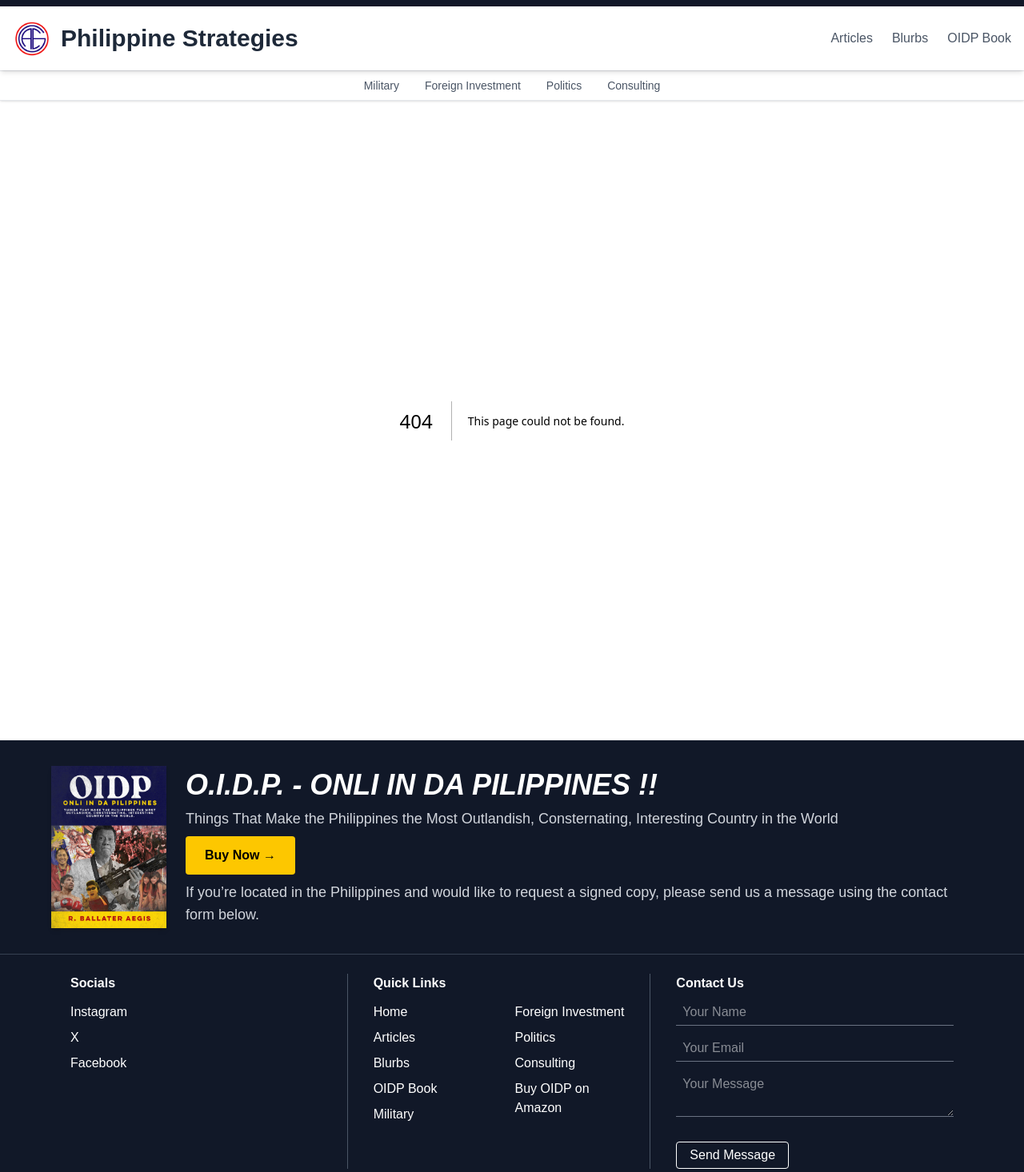
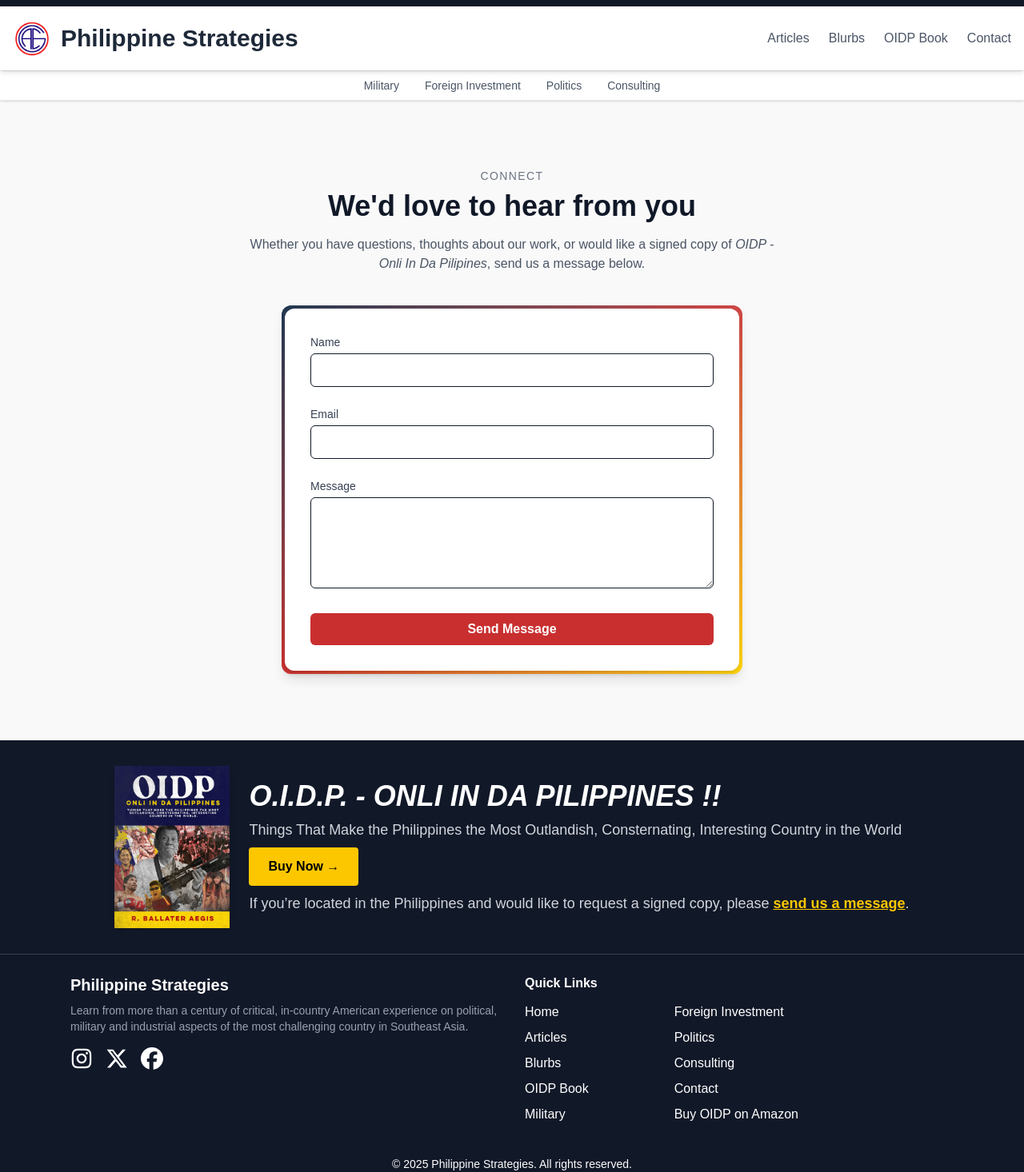
Before and after one commit to emmanagano/philippine-strategies, a Next.js app: page /contact in a window 1280 px wide. Before the commit this address had no page. Shown: the part 28-1494 px from the top of the page at 80% size. Built offline with nearby package versions, Linux system fonts and the light colour scheme.

Commit message:
major changes: added contact page + updated footer

```diff
--- a/package.json
+++ b/package.json
@@ -17,6 +17,7 @@
     "pg": "^8.14.1",
     "react": "^19.0.0",
     "react-dom": "^19.0.0",
+    "react-icons": "^5.5.0",
     "remark": "^15.0.1",
     "remark-html": "^16.0.1"
   },
--- a/src/app/components/Layout.tsx
+++ b/src/app/components/Layout.tsx
@@ -1,6 +1,7 @@
 "use client";
-import React, { useState, useRef } from "react";
-import emailjs from "@emailjs/browser";
+import React, { useState } from "react";
+import { FaInstagram, FaXTwitter, FaFacebook } from "react-icons/fa6";
+
 import Link from "next/link";
 
 const Layout = ({ children }: { children: React.ReactNode }) => {
@@ -9,46 +10,6 @@ const Layout = ({ children }: { children: React.ReactNode }) => {
         setMobileMenuOpen(!isMobileMenuOpen);
     };
 
-    const ContactForm = () => {
-        const form = useRef<HTMLFormElement>(null);
-        const [sent, setSent] = useState(false);
-
-        const sendEmail = (e: React.FormEvent<HTMLFormElement>) => {
-            e.preventDefault();
-            if (!form.current) return;
-
-            emailjs
-                .sendForm(
-                    "service_k5e306h",
-                    "template_o3ag3yo",
-                    form.current,
-                    "qDUHz4jJcfdXrK5WG"
-                )
-                .then(
-                    () => {
-                        setSent(true);
-                        form.current?.reset();
-                    },
-                    (error) => {
-                        console.error("FAILED...", error);
-                    }
-                );
-        };
-
-        return (
-            <form ref={form} onSubmit={sendEmail} className="mt-2 space-y-3">
-                <input name="name" type="text" placeholder="Your Name" required
-                    className="bg-transparent border-b border-gray-500 text-white focus:outline-none px-2 py-1 w-full" />
-                <input name="email" type="email" placeholder="Your Email" required
-                    className="bg-transparent border-b border-gray-500 text-white focus:outline-none px-2 py-1 w-full" />
-                <textarea name="message" placeholder="Your Message" required
-                    className="bg-transparent border-b border-gray-500 text-white focus:outline-none px-2 py-1 w-full"></textarea>
-                <button type="submit" className="mt-3 text-white border border-white px-4 py-1 rounded hover:bg-white hover:text-[#111828] transition">
-                    {sent ? "Sent!" : "Send Message"}
-                </button>
-            </form>
-        );
-    };
 
     return (
         <div className="flex flex-col min-h-screen">
@@ -87,6 +48,7 @@ const Layout = ({ children }: { children: React.ReactNode }) => {
                             <Link href="/articles" className="text-gray-600 hover:text-gray-900 relative after:absolute after:left-0 after:bottom-[-2px] after:w-full after:h-[2px] after:bg-black after:scale-x-0 after:origin-left after:transition-transform after:duration-200 hover:after:scale-x-100">Articles</Link>
                             <Link href="/blurbs" className="text-gray-600 hover:text-gray-900 relative after:absolute after:left-0 after:bottom-[-2px] after:w-full after:h-[2px] after:bg-black after:scale-x-0 after:origin-left after:transition-transform after:duration-200 hover:after:scale-x-100"><span>Blurbs</span></Link>
                             <Link href="/oidp" className="text-gray-600 hover:text-gray-900 relative after:absolute after:left-0 after:bottom-[-2px] after:w-full after:h-[2px] after:bg-black after:scale-x-0 after:origin-left after:transition-transform after:duration-200 hover:after:scale-x-100"><span>OIDP Book</span></Link>
+                            <Link href="/contact" className="text-gray-600 hover:text-gray-900 relative after:absolute after:left-0 after:bottom-[-2px] after:w-full after:h-[2px] after:bg-black after:scale-x-0 after:origin-left after:transition-transform after:duration-200 hover:after:scale-x-100"><span>Contact</span></Link>
                         </div>
                     </div>
                     {isMobileMenuOpen && (
@@ -94,6 +56,7 @@ const Layout = ({ children }: { children: React.ReactNode }) => {
                             <Link href="/articles" className="block py-2 text-gray-600 hover:text-gray-900 relative after:absolute after:left-0 after:bottom-[-2px] after:w-full after:h-[2px] after:bg-black after:scale-x-0 after:origin-left after:transition-transform after:duration-200 hover:after:scale-x-100"><span>Articles</span></Link>
                             <Link href="/blurbs" className="block py-2 text-gray-600 hover:text-gray-900 relative after:absolute after:left-0 after:bottom-[-2px] after:w-full after:h-[2px] after:bg-black after:scale-x-0 after:origin-left after:transition-transform after:duration-200 hover:after:scale-x-100"><span>Blurbs</span></Link>
                             <Link href="/oidp" className="block py-2 text-gray-600 hover:text-gray-900 relative after:absolute after:left-0 after:bottom-[-2px] after:w-full after:h-[2px] after:bg-black after:scale-x-0 after:origin-left after:transition-transform after:duration-200 hover:after:scale-x-100"><span>OIDP Book</span></Link>
+                            <Link href="/contact" className="block py-2 text-gray-600 hover:text-gray-900 relative after:absolute after:left-0 after:bottom-[-2px] after:w-full after:h-[2px] after:bg-black after:scale-x-0 after:origin-left after:transition-transform after:duration-200 hover:after:scale-x-100"><span>Contact</span></Link>
                         </div>
                     )}
                 </header>
@@ -127,27 +90,36 @@ const Layout = ({ children }: { children: React.ReactNode }) => {
                             Buy Now →
                         </a>
                         <p className="text-lg text-gray-300 mt-2">
-                            If you’re located in the Philippines and would like to request a signed copy, please send us a message using the contact form below.
+                            If you’re located in the Philippines and would like to request a signed copy, please <a href="/contact" className="text-yellow-400 hover:text-red-500 font-semibold transition underline">send us a message</a>.
                         </p>
                     </div>
                 </div>
             </div>
             {/* Footer */}
             <footer className="bg-[#111828] text-white pt-6 border-t border-gray-700 shadow-sm">
-                <div className="max-w-6xl mx-auto grid grid-cols-1 md:grid-cols-3 gap-8 px-6 pb-6">
+                <div className="max-w-6xl mx-auto grid grid-cols-1 md:grid-cols-2 gap-8 px-6 pb-6">
                     {/* Socials & Newsletter (Left Column) */}
-                    <div className="text-center md:text-left border-r border-gray-600 pr-4">
-                        <h3 className="font-semibold">Socials</h3>
-                        <div className="flex flex-col mt-3 space-y-2">
-                            <a href="https://www.instagram.com/philstrats/" target="_blank" rel="noopener noreferrer" className="hover:underline">Instagram</a>
-                            <a href="https://x.com/" target="_blank" rel="noopener noreferrer" className="hover:underline">X</a>
-                            <a href="https://facebook.com/" target="_blank" rel="noopener noreferrer" className="hover:underline">Facebook</a>
+                    <div className="text-center md:text-left pt-6 md:pt-0">
+                        <h2 className="text-xl font-bold mb-2">Philippine Strategies</h2>
+                        <p className="text-sm text-gray-400 mb-4">
+                            Learn from more than a century of critical, in-country American experience on political, military and industrial aspects of the most challenging country in Southeast Asia.
+                        </p>
+                        <div className="flex justify-center md:justify-start space-x-4 items-center mt-4">
+                            <a href="https://www.instagram.com/philstrats/" target="_blank" rel="noopener noreferrer" className="text-white hover:text-yellow-400 transition">
+                                <FaInstagram size={28} />
+                            </a>
+                            <a href="https://x.com/" target="_blank" rel="noopener noreferrer" className="text-white hover:text-yellow-400 transition">
+                                <FaXTwitter size={28} />
+                            </a>
+                            <a href="https://facebook.com/" target="_blank" rel="noopener noreferrer" className="text-white hover:text-yellow-400 transition">
+                                <FaFacebook size={28} />
+                            </a>
                         </div>
                     </div>
                     {/* Quick Links (Middle Column) */}
-                    <div className="text-center md:text-left border-r border-gray-600 pr-4">
+                    <div className="text-center md:text-left">
                         <h3 className="font-semibold">Quick Links</h3>
-                        <div className="grid grid-cols-2 gap-x-6 mt-3">
+                        <div className="grid grid-cols-3 gap-x-6 mt-3">
                             <div className="flex flex-col space-y-2">
                                 <Link href="/" className="hover:underline"><span>Home</span></Link>
                                 <Link href="/articles" className="hover:underline"><span>Articles</span></Link>
@@ -159,6 +131,7 @@ const Layout = ({ children }: { children: React.ReactNode }) => {
                                 <Link href="/foreign-investment" className="hover:underline"><span>Foreign Investment</span></Link>
                                 <Link href="/politics" className="hover:underline"><span>Politics</span></Link>
                                 <Link href="/consulting" className="hover:underline"><span>Consulting</span></Link>
+                                <Link href="/contact" className="hover:underline"><span>Contact</span></Link>
                                 <a href="https://www.amazon.com/I-D-P-PILIPPINES-PHILIPPINES-CONSTERNATING-INTERESTING/dp/B0DCVYSPX7"
                                     target="_blank" rel="noopener noreferrer" className="hover:underline">
                                     Buy OIDP on Amazon
@@ -166,11 +139,7 @@ const Layout = ({ children }: { children: React.ReactNode }) => {
                             </div>
                         </div>
                     </div>
-                    {/* Contact Form (Right Column) */}
-                    <div className="text-center md:text-left">
-                        <h3 className="font-semibold">Contact Us</h3>
-                        <ContactForm />
-                    </div>
+
                 </div>
                 {/* Copyright - Inverted */}
                 <div className="bg-[#111828] text-white py-4 text-center text-sm w-full">
--- /dev/null
+++ b/src/app/contact/page.tsx
@@ -0,0 +1,63 @@
+"use client";
+
+import { useRef, useState } from "react";
+import emailjs from "@emailjs/browser";
+
+export default function ContactPage() {
+    const form = useRef<HTMLFormElement>(null);
+    const [status, setStatus] = useState("");
+
+    const sendEmail = (e: React.FormEvent<HTMLFormElement>) => {
+        e.preventDefault();
+
+        if (form.current) {
+            emailjs.sendForm(
+                "service_k5e306h",
+                "template_o3ag3yo",
+                form.current,
+                "qDUHz4jJcfdXrK5WG"
+            )
+            .then(() => setStatus("Message sent successfully!"))
+            .catch(() => setStatus("Failed to send message. Please try again later."));
+
+            form.current.reset();
+        }
+    };
+
+    return (
+        <div className="min-h-screen flex flex-col items-center justify-center bg-[#f9f9f9] py-10 px-4">
+            <div className="max-w-2xl w-full text-center mb-10">
+                <p className="text-sm uppercase tracking-widest text-gray-500">Connect</p>
+                <h1 className="text-4xl font-bold text-gray-900 mt-2">We&apos;d love to hear from you</h1>
+                <p className="mt-4 text-gray-600">
+                    Whether you have questions, thoughts about our work, or would like a signed copy of <span className="italic">OIDP - Onli In Da Pilipines</span>, send us a message below.
+                </p>
+            </div>
+
+            <div className="relative bg-gradient-to-br from-[#001F3F] via-[#C92F2F] to-[#FFD700] p-1 rounded-xl shadow-lg max-w-xl w-full">
+                <div className="absolute inset-0 flex items-center justify-center z-0">
+                    <div className="w-[500px] h-[500px] bg-[radial-gradient(circle,rgba(1,22,39,0.2) 0%,rgba(201,47,47,0.2) 40%,rgba(255,215,0,0.2) 80%)] rounded-full blur-[100px]" />
+                </div>
+                <div className="absolute inset-0 bg-gradient-to-b from-white/10 to-white/0 rounded-xl backdrop-blur-xl z-0" />
+                <form ref={form} onSubmit={sendEmail} className="relative z-10 bg-white p-8 rounded-xl space-y-6 shadow-md">
+                    <div>
+                        <label className="block text-sm font-medium text-gray-700">Name</label>
+                        <input type="text" name="name" required className="mt-1 w-full px-4 py-2 border rounded-md focus:ring-2 focus:ring-indigo-500 text-gray-900 placeholder:text-gray-500" />
+                    </div>
+                    <div>
+                        <label className="block text-sm font-medium text-gray-700">Email</label>
+                        <input type="email" name="email" required className="mt-1 w-full px-4 py-2 border rounded-md focus:ring-2 focus:ring-indigo-500 text-gray-900 placeholder:text-gray-500" />
+                    </div>
+                    <div>
+                        <label className="block text-sm font-medium text-gray-700">Message</label>
+                        <textarea name="message" rows={4} required className="mt-1 w-full px-4 py-2 border rounded-md focus:ring-2 focus:ring-indigo-500 text-gray-900 placeholder:text-gray-500" />
+                    </div>
+                    <button type="submit" className="w-full bg-[#C92F2F] hover:bg-[#a62626] text-white font-semibold py-2 rounded-md transition">
+                        Send Message
+                    </button>
+                    {status && <p className="text-sm text-green-600 mt-2">{status}</p>}
+                </form>
+            </div>
+        </div>
+    );
+}
--- a/src/app/page.tsx
+++ b/src/app/page.tsx
@@ -45,7 +45,7 @@ export default function Home() {
                     {articles.slice(1, 4).map((article) => (
                         <div key={article.slug} className="py-6 border-b border-gray-300 px-4 md:px-0">
                             <Link href={`/articles/${article.slug}`}>
-                            <h3 className="text-xl font-semibold text-indigo-800 hover:text-indigo-900 hover:underline transition-colors duration-200">
+                            <h3 className="text-xl font-semibold text-black hover:text-gray-800 hover:underline transition-colors duration-200">
                                     {article.title}
                                 </h3>
                             </Link>
--- a/src/content/duterte-impeachment-us-diplomacy-threats.md
+++ b/src/content/duterte-impeachment-us-diplomacy-threats.md
@@ -20,5 +20,3 @@ Furthermore, the geopolitical landscape in the region is complex. China has expr
 Given these dynamics, American diplomats and government officials operating in the Philippines may face increased difficulties as political instability can embolden insurgent groups or criminal elements, some of which are in fact sanctioned by or proxies for LGU’s (“Local Government Units”), potentially leading to increased threats against foreign nationals. Uncertainty in local governance may also disrupt diplomatic initiatives, aid programs, and collaborative projects in the region. Additionally, navigating relationships with local and national authorities could become more complex amid shifting political alliances and public sentiments, especially in view of press propaganda that tends to blame the US for much of what is ailing the country.
 
 While the impeachment of Vice President Sara Duterte is a matter for Filipinos to work through, its ramifications could extend to the operational environment for American diplomats and officials throughout the country. Proactive measures, including enhanced security protocols and continuous assessment of the local political climate, will be essential to mitigate potential challenges in this evolving landscape.
-
-For more precise data and analyses, feel free to reach out via the below contact link.
--- a/src/content/foreign-investment-philippines-duterte-marcos-fdi-collapse.md
+++ b/src/content/foreign-investment-philippines-duterte-marcos-fdi-collapse.md
@@ -42,5 +42,3 @@ This reversal has led to legal disputes and, in some cases, outright withdrawal
 The Philippines once held the promise of becoming Southeast Asia’s rising economic tiger, but the past decade has turned that narrative into a cautionary tale. FDI remains sluggish, and despite official optimism, the numbers don’t lie. Political infighting, outdated ownership laws, and broken promises have left the country at a standstill.
 
 Until real reform — political, economic, and institutional — is undertaken, foreign investors will continue to look elsewhere. And unless the Marcos and Duterte camps find a way to end their zero-sum war, the Philippines risks becoming a footnote in the regional economic story rather than a protagonist.
-
-For more precise data and analyses, feel free to reach out via the below contact link.
--- a/src/content/philippines-military-shift-edca-china-duterte-bbm.md
+++ b/src/content/philippines-military-shift-edca-china-duterte-bbm.md
@@ -16,5 +16,3 @@ His successor, Ferdinand “Bongbong” Marcos Jr., known colloquially as “BBM
 Beyond these challenges is the finding and deporting of an estimated 4000 PLA personnel that had entered the country between 2017 to 2022, embedded in “POGO’s” (Philippine Online Gaming Organizations) that Duterte had encouraged as revenue generators. To address the issue, BBM ordered a blanket ban on POGO’s in 2024 that included a dragnet to round up Chinese who were in the country on sham spousal or retirement visas issued by corrupt former Duterte-era Bureau of Immigration (“BI”) managers. As of April 2025, no known POGO’s were in operation on Luzon or in the Visayas; most of them had either closed down or migrated south to Davao to enjoy protection under the Duterte family. Cleaning these out poses additional challenges as age-old tribal animosities (Mindanaoans hold Tagalogs in disdain, etc.) intensify after the sudden, surprising arrest and extradition to the ICC (International Criminal Court) in The Hague of Duterte himself, allowing whatever PLA remnants yet exist within such organizations to operate freely, even in the open.
 
 American and allied government / military entities currently or considering working in the Philippines are advised to avail of information gathered through more than a century of in-country experience and local contact development.
-
-For more precise data and analyses, feel free to reach out via the below contact link.
```
Also changed, not shown: 1 other file (tests, documents, lock files or other folders).
